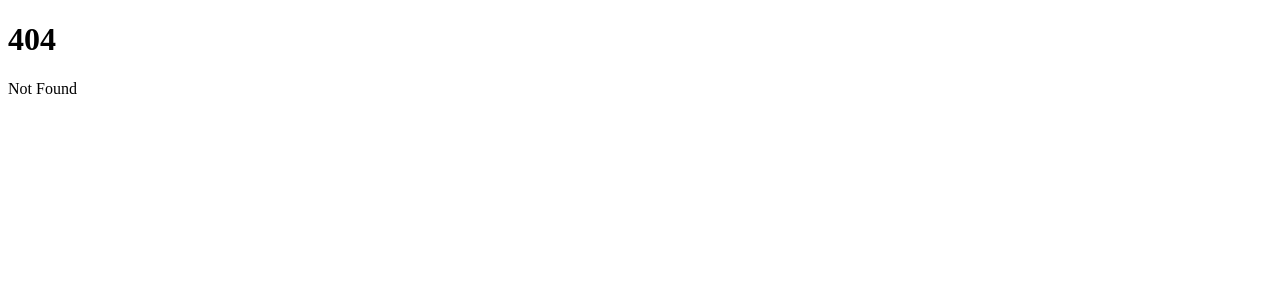
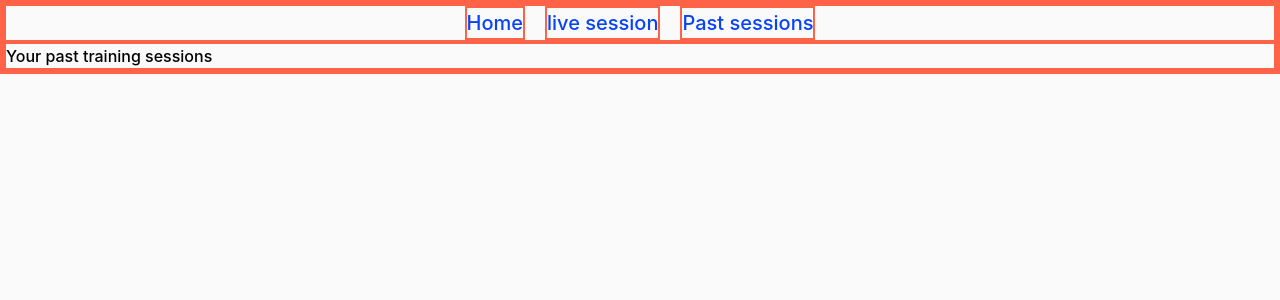
Before and after one commit to cipodrew/shadowbox, a SvelteKit app: page /history in a window 1280 px wide. Before the commit this address had no page. Shown: the top 300 px of the page. Built offline with nearby package versions, Linux system fonts and the light colour scheme.

Commit message:
Setup iniziale di struttura progetto e CSS

```diff
--- a/src/app.css
+++ b/src/app.css
@@ -1,8 +1,36 @@
 /*---------CSS VARIABLES (custom properties)*/
 :root {
---font-family-default: 'Times New Roman', Times, serif;
---fw-regular: 500;
+--font-family-default: "Inter", Arial, Verdana, Ubuntu, Geneva, Tahoma, sans-serif;
+--fw-light: 300;
+--fw-regular: 400;
+--fw-medium: 500;
 --fw-bold: 700;
+
+/* might consider using CSS Var Complete extension */
+
+@font-face {
+  font-family: "Inter";
+  font-weight: 700;
+  src: url("src/fonts/Inter-Bold.ttf") format(".ttf");
+};
+
+@font-face {
+  font-family: "Inter";
+  font-weight: 500 600;
+  src: url("src/fonts/Inter-Medium.ttf") format(".ttf");
+};
+
+@font-face {
+  font-family: "Inter";
+  font-weight: 400;
+  src: url("src/fonts/Inter-Regular.ttf") format(".ttf");
+};
+
+@font-face {
+  font-family: "Inter";
+  font-weight: 300;
+  src: url("src/fonts/Inter-Light.ttf") format(".ttf");
+};
 
 --fs-400: 1.125rem;
 --fs-500: 1.25rem;
@@ -11,44 +39,75 @@
 --fs-800: 2rem;
 --fs-900: 5rem;
 
-/* luminanza é il complementare? */
---clr-primary-200:  hsl(25, 95%, 83%);
---clr-primary-400:  hsl(25, 95%, 63%);
---clr-primary-500: hsl(25, 95%, 53%);
---clr-primary-600: hsl(25, 95%, 43%);
-/*alternativa #ea580c; */
+--text-light: hsl(0, 0%, 100%);
+--text: hsl(23, 31%, 5%);
 
---clr-secondary-200: hsl(225, 95%, 80%);
---clr-secondary-400: hsl(225, 95%, 63%);
---clr-secondary-500: hsl(225, 95%, 53%);
---clr-secondary-600: hsl(225, 85%, 43%);
+--text-50: hsl(22, 31%, 95%);
+--text-100: hsl(24, 29%, 90%);
+--text-200: hsl(22, 31%, 80%);
+--text-300: hsl(23, 31%, 70%);
+--text-400: hsl(23, 31%, 60%);
+--text-500: hsl(23, 31%, 50%);
+--text-600: hsl(23, 31%, 40%);
+--text-700: hsl(23, 31%, 30%);
+--text-800: hsl(23, 31%, 20%);
+--text-900: hsl(24, 29%, 10%);
+--text-950: hsl(23, 31%, 5%);
 
---clr-accent: hsl(25, 95, 62%);
---clr-neutral-light: #fafafa;
---clr-neutral-dark:#0a0a0a;
+--background-50: hsl(0, 0%, 98%);
+--background-100: hsl(0, 0%, 90%);
+--background-200: hsl(0, 0%, 80%);
+--background-300: hsl(0, 0%, 70%);
+--background-400: hsl(0, 0%, 60%);
+--background-500: hsl(0, 0%, 50%);
+--background-600: hsl(0, 0%, 40%);
+--background-700: hsl(0, 0%, 30%);
+--background-800: hsl(0, 0%, 20%);
+--background-900: hsl(0, 0%, 10%);
+--background-950: hsl(0, 0%, 5%);
 
---text-50: hsl(27, 92%, 95%);
---text-100: hsl(26, 92%, 90%);
---text-200: hsl(26, 94%, 80%);
---text-300: hsl(26, 93%, 70%);
---text-400: hsl(26, 94%, 60%);
---text-500: hsl(26, 94%, 50%);
---text-600: hsl(26, 94%, 40%);
---text-700: hsl(26, 93%, 30%);
---text-800: hsl(26, 94%, 20%);
---text-900: hsl(26, 92%, 10%);
---text: hsl(25, 92%, 5%);
-
---primary-content: hsl(26, 100%, 3%);
---secondary-content: #ffffff;
-
---background: hsl(36, 100%, 99%);/* hsl(0, 7%, 94%); */ /* #fcf9f7 */
 --foreground: #efeff1;  /* hsl(0, 0%, 98%);  */
 --border: hsl(24, 8%, 88%);
 
 --copy: hsl(30, 8%, 15%);
 --copy-light: hsl(26, 8%, 40%);
 --copy-lighter: hsl(25, 7%, 55%);
+
+--primary-50: hsl(25, 92%, 95%);
+--primary-100: hsl(24, 96%, 90%);
+--primary-200: hsl(25, 94%, 80%);
+--primary-300: hsl(25, 95%, 70%);
+--primary-400: hsl(25, 95%, 60%);
+--primary-500: hsl(25, 95%, 50%);
+--primary-600: hsl(25, 95%, 40%);
+--primary-700: hsl(25, 95%, 30%);
+--primary-800: hsl(25, 94%, 20%);
+--primary-900: hsl(24, 96%, 10%);
+--primary-950: hsl(25, 92%, 5%);
+
+--secondary-50: hsl(225, 92%, 95%);
+--secondary-100: hsl(225, 96%, 90%);
+--secondary-200: hsl(225, 94%, 80%);
+--secondary-300: hsl(225, 95%, 70%);
+--secondary-400: hsl(225, 95%, 60%);
+--secondary-500: hsl(225, 95%, 50%);
+--secondary-600: hsl(225, 95%, 40%);
+--secondary-700: hsl(225, 95%, 30%);
+--secondary-800: hsl(225, 94%, 20%);
+--secondary-900: hsl(225, 96%, 10%);
+--secondary-950: hsl(225, 92%, 5%);
+
+--accent-50: hsl(25, 92%, 95%);
+--accent-100: hsl(24, 96%, 90%);
+--accent-200: hsl(25, 94%, 80%);
+--accent-300: hsl(25, 95%, 70%);
+--accent-400: hsl(25, 95%, 60%);
+--accent-500: hsl(25, 95%, 50%);
+--accent-600: hsl(25, 95%, 40%);
+--accent-700: hsl(25, 95%, 30%);
+--accent-800: hsl(25, 94%, 20%);
+--accent-900: hsl(24, 96%, 10%);
+--accent-950: hsl(25, 92%, 5%);
 
 --success: #84cc16;
 --warning: hsl(60, 95%, 53%);
@@ -110,10 +169,17 @@
 
   /* ----Global Styles--- */
   body{
-    font-size: 1.25rem;
-    font-family: system-ui, -apple-system, BlinkMacSystemFont, 'Segoe UI', Roboto, Oxygen, Ubuntu, Cantarell, 'Open Sans', 'Helvetica Neue', sans-serif;
+    font-size: 1rem;
+    font-weight: var(--fw-medium);
+    font-family: var(--font-family-default);
 
-    background-color: var(--background);
+    background-color: var(--background-50);
+
+    max-height: 100svh;
+  }
+  * {
+    border: 2px solid tomato;
+
   }
 
   .heading-1 {
--- /dev/null
+++ b/src/routes/+layout.svelte
@@ -0,0 +1,33 @@
+<!-- <svelte:options runes={true} /> ATTENZIONE: non ideomatico, potrebbe creare problemi -->
+<script>
+    import '../app.css'
+    let { children } = $props()
+  </script>
+
+<nav>
+  <a href="/">Home</a>
+  <a href="/liveSession">live session</a>
+  <a href="/history">Past sessions</a>
+</nav>
+  {@render children()}
+
+  <style>
+    nav {
+      display: flex;
+      align-items: center;
+      justify-content: center;
+      gap: 20px;
+      flex-wrap: wrap;
+
+      font-size: 1.25rem;
+      font-weight: var(--fw-medium);
+    }
+    a {
+      /* color: var(--text); */
+      color: var(--secondary-500);
+      text-decoration: none;
+    }
+    a:hover{
+      opacity: 80%;
+    }
+  </style>
--- /dev/null
+++ b/src/routes/history/+page.svelte
@@ -0,0 +1,4 @@
+<svelte:head>
+    <title>Historycal graph</title>
+</svelte:head>
+<h1>Your past training sessions</h1>
--- /dev/null
+++ b/src/routes/liveSession/+page.svelte
@@ -0,0 +1,4 @@
+<svelte:head>
+    <title>Live Session</title>
+</svelte:head>
+<h1>Session in progress</h1>
```
Also changed, not shown: src/routes/+page.svelte (+70 -2 lines), 1 other file (tests, documents, lock files or other folders).
